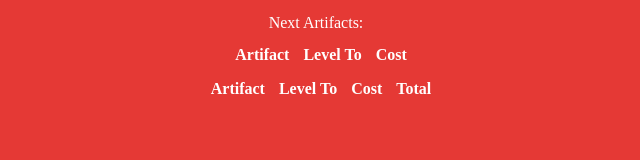
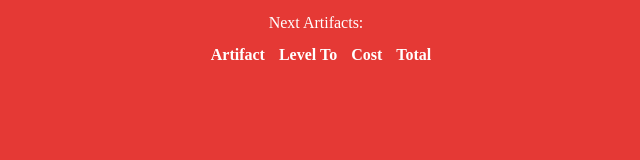
Before and after one commit to siddworksinc/tt-helper-artifact-sequencer, a plain HTML site: page index.html in a window 1280 px wide. Shown: the whole page, without its empty margins (319-959 px from the left). Drawn offline with Linux system fonts and the light colour scheme.

Commit message:
Update index.html

```diff
--- a/index.html
+++ b/index.html
@@ -25,15 +25,7 @@ div.center {
 
 </table>
 
-<table id="summaryTable" class="center">
-    <tr align="left">
-        <th  style="padding:6px">Artifact</th>
-        <th  style="padding:6px">Level To</th>
-        <th  style="padding:6px">Cost</th>
-    </tr>
-</table>
-
-<table id="stepsTable" class="center">
+    <table id="stepsTable" class="center">
     <tr align="left">
         <th  style="padding:6px">Artifact</th>
         <th  style="padding:6px">Level To</th>
```
